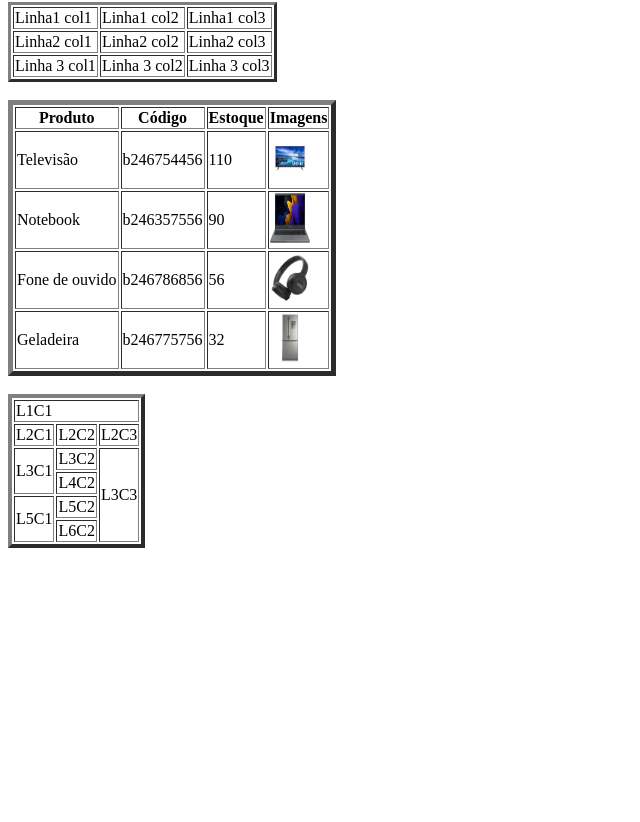
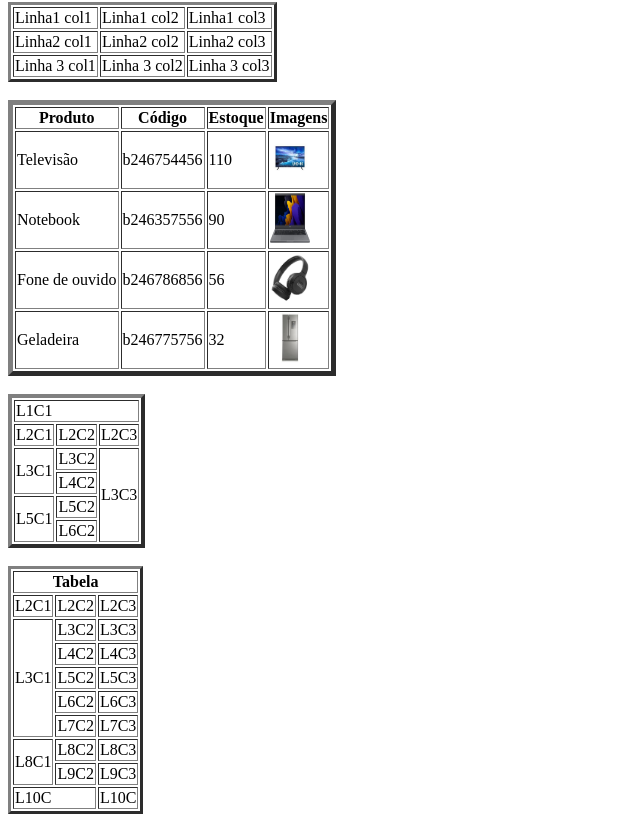
Before and after one commit to anahelenaa/MLW2023, a plain HTML site: page paginas/tabela.html in a window 1280 px wide. Shown: the part 78-900 px from the top of the page, without its empty margins (0-640 px from the left). Before the commit the page ends 800 px from the top, so only its background shows below. Drawn offline with Linux system fonts and the light colour scheme.

Commit message:
mudanças

```diff
--- a/paginas/tabela.html
+++ b/paginas/tabela.html
@@ -85,6 +85,58 @@
             <td>L6C2</td>
         </tr>
     </table>
+    <br>
+    <table border="3">
+        <tr>
+            <th colspan="3">Tabela</th>
+
+        </tr>
+        <tr>
+            <td>L2C1</td>
+            <td>L2C2</td>
+            <td>L2C3</td>
+        </tr>
+        <tr>
+            <td rowspan="5">L3C1</td>
+            <td>L3C2</td>
+            <td>L3C3</td>
+        </tr>
+        <tr>
+            <td>L4C2</td>
+            <td>L4C3</td>
+
+        </tr>
+        <tr>
+            <td>L5C2</td>
+            <td>L5C3</td>
+
+        </tr>
+        <tr>
+            <td>L6C2</td>
+            <td>L6C3</td>
+
+        </tr>
+        <tr>
+            <td>L7C2</td>
+            <td>L7C3</td>
+
+        </tr>
+        <tr>
+            <td rowspan="2">L8C1</td>
+            <td>L8C2</td>
+            <td>L8C3</td>
+        </tr>
+        <tr>
+
+            <td>L9C2</td>
+            <td>L9C3</td>
+        </tr>
+        <tr>
+            <td colspan="2">L10C</td>
+
+            <td>L10C</td>
+        </tr>
+    </table>
 
 </body>
 </html>
```
Also changed, not shown: paginas/tabelas.html (added, +129 -0 lines).
